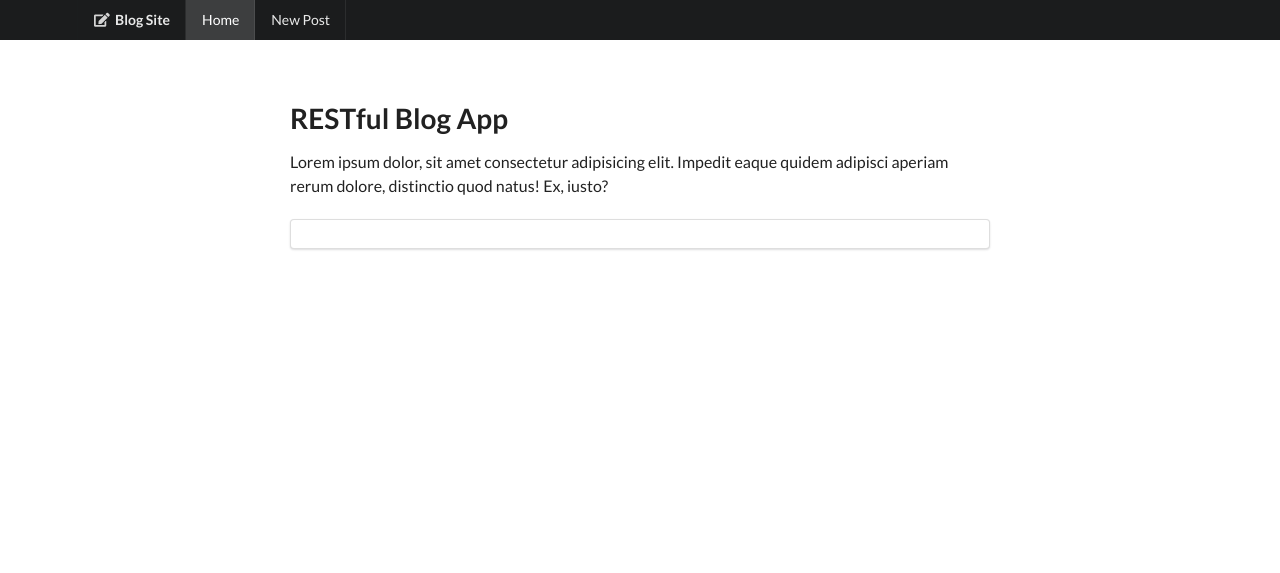
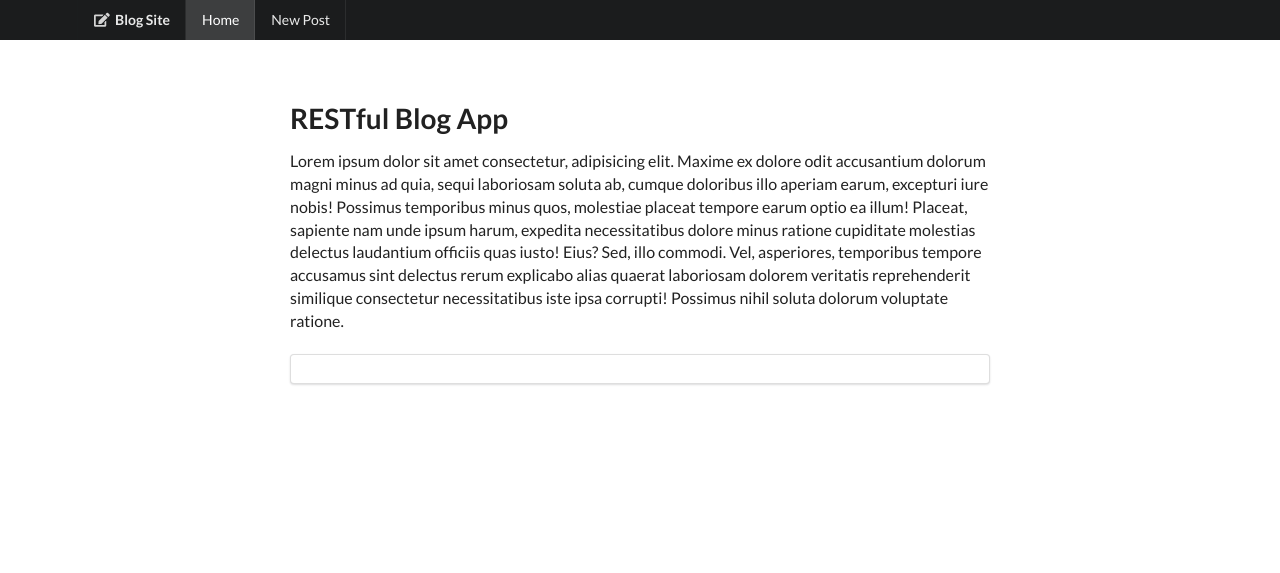
Before and after one commit to cyclic-software/express-hello-world, a Node server app: template views/index.ejs in a window 1280 px wide. Shown: the top 573 px of the page. Run offline with Node 20, Linux system fonts and the light colour scheme; the template is opened without the code that fills it, so the values that code supplies are empty; some libraries are stand-ins or nearby versions.

Commit message:
added more body text lines

```diff
--- a/views/index.ejs
+++ b/views/index.ejs
@@ -5,8 +5,11 @@
 	<h1 style="margin-top: 100px;" class="ui header">
 		RESTful Blog App
 	</h1>
-
-Lorem ipsum dolor, sit amet consectetur adipisicing elit. Impedit eaque quidem adipisci aperiam rerum dolore, distinctio quod natus! Ex, iusto?
+	<p>
+		Lorem ipsum dolor sit amet consectetur, adipisicing elit. Maxime ex dolore odit accusantium dolorum magni minus ad quia, sequi laboriosam soluta ab, cumque doloribus illo aperiam earum, excepturi iure nobis!
+		Possimus temporibus minus quos, molestiae placeat tempore earum optio ea illum! Placeat, sapiente nam unde ipsum harum, expedita necessitatibus dolore minus ratione cupiditate molestias delectus laudantium officiis quas iusto! Eius?
+		Sed, illo commodi. Vel, asperiores, temporibus tempore accusamus sint delectus rerum explicabo alias quaerat laboriosam dolorem veritatis reprehenderit similique consectetur necessitatibus iste ipsa corrupti! Possimus nihil soluta dolorum voluptate ratione.
+	</p>
 	<div class="ui segment items">
 		<% blogs.forEach(function(Blog){  %>
 		<div class="item">
```
